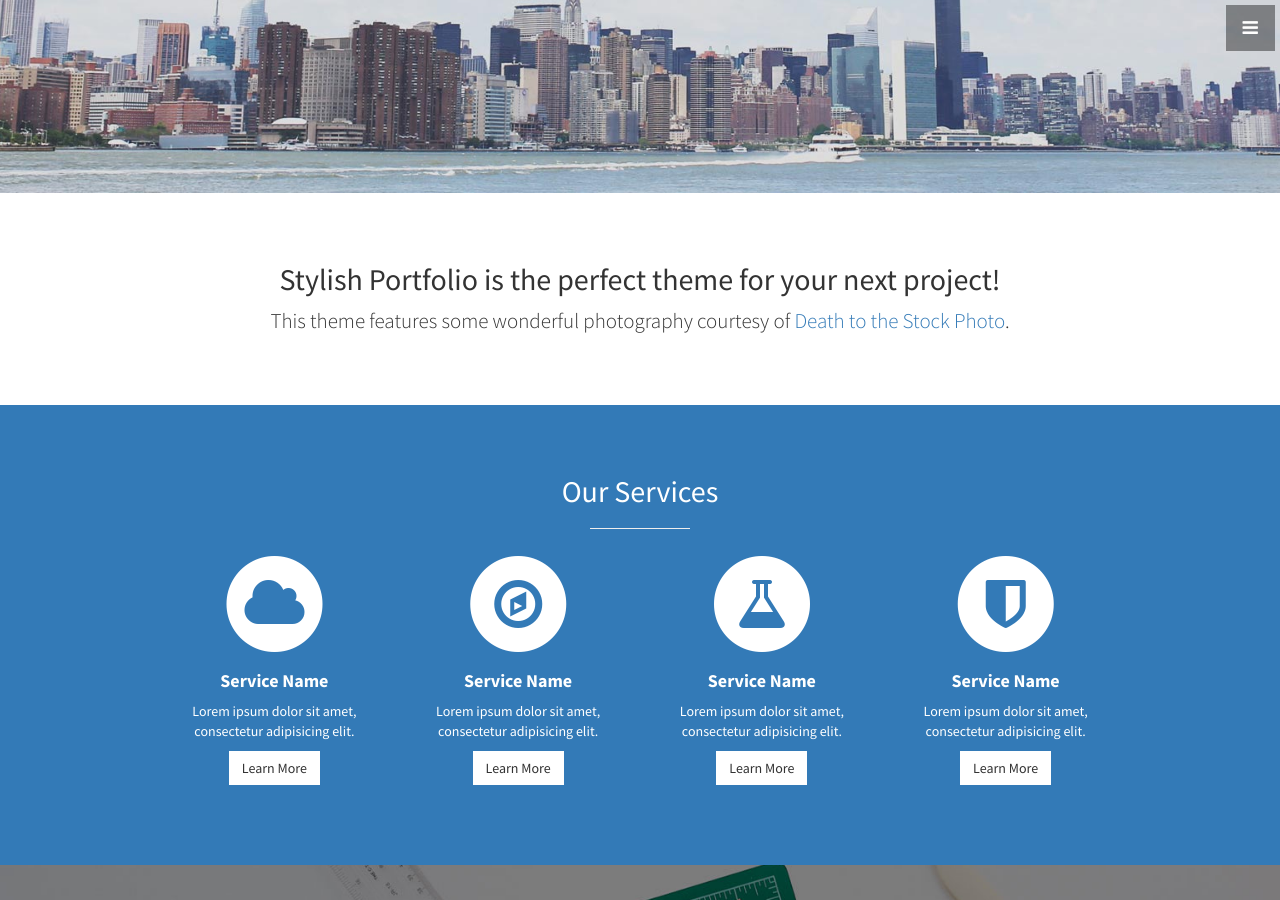
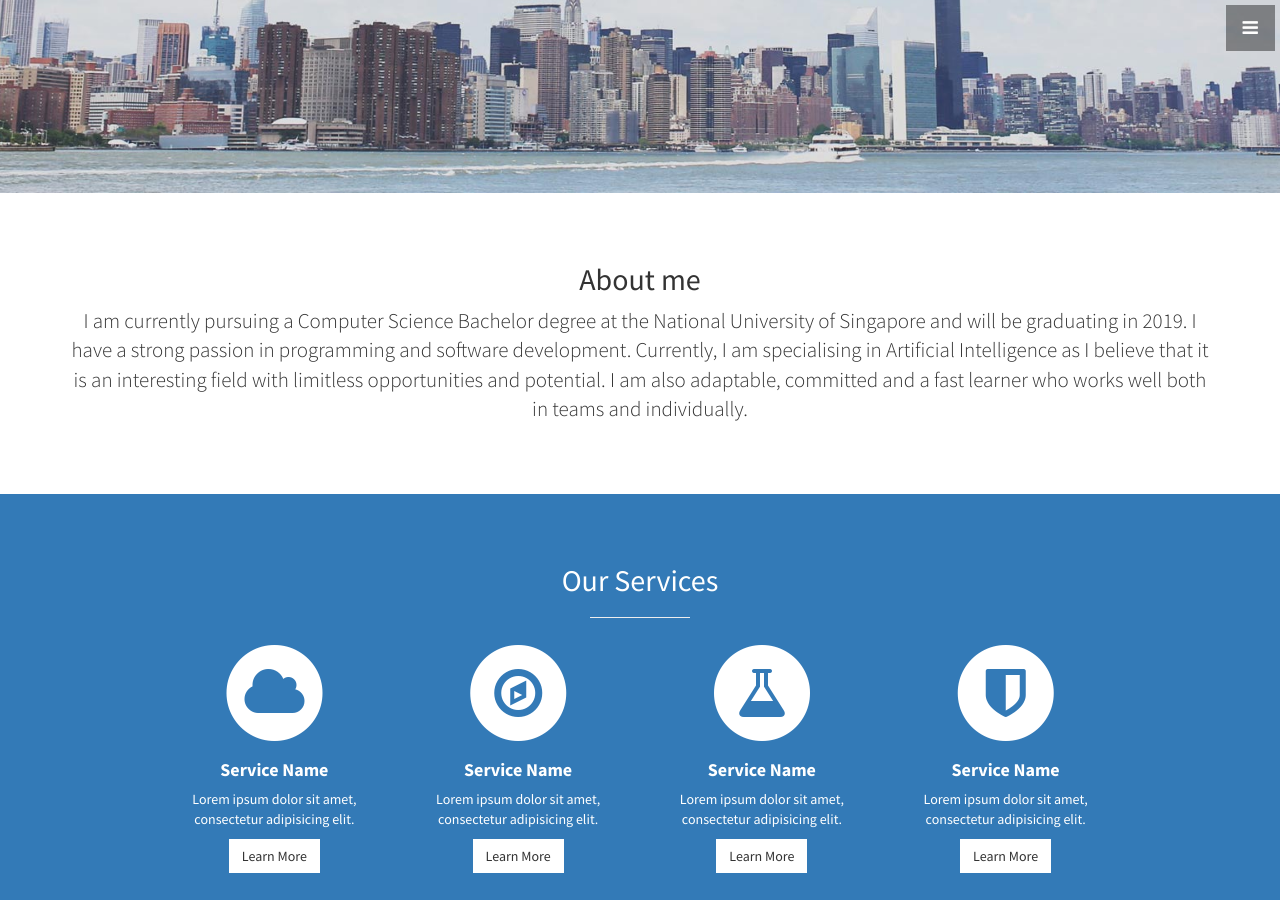
Before and after one commit to lowjiansheng/lowjiansheng, a Jekyll site: the page built from index.html, in a window 1280 px wide and 900 px high, scrolled down 707 px. Built offline with Jekyll 4.4.1, drawn with Linux system fonts in a browser that asks for light colours.

Commit message:
Update about.html with my own information

```diff
--- a/_includes/about.html
+++ b/_includes/about.html
@@ -2,8 +2,8 @@
   <div class="container">
     <div class="row">
       <div class="col-lg-12 text-center">
-        <h2>Stylish Portfolio is the perfect theme for your next project!</h2>
-        <p class="lead">This theme features some wonderful photography courtesy of <a target="_blank" href="http://join.deathtothestockphoto.com/">Death to the Stock Photo</a>.</p>
+        <h2>About me</h2>
+        <p class="lead">I am currently pursuing a Computer Science Bachelor degree at the National University of Singapore and will be graduating in 2019. I have a strong passion in programming and software development. Currently, I am specialising in Artificial Intelligence as I believe that it is an interesting field with limitless opportunities and potential. I am also adaptable, committed and a fast learner who works well both in teams and individually.</p>
       </div>
     </div>
     <!-- /.row -->
--- a/_includes/head.html
+++ b/_includes/head.html
@@ -6,7 +6,7 @@
   <meta name="description" content="">
   <meta name="author" content="">
 
-  <title>Stylish Portfolio - Start Bootstrap Theme</title>
+  <title>Low Jian Sheng</title>
 
   <!-- Bootstrap Core CSS -->
   <link href="css/bootstrap.min.css" rel="stylesheet">
```
